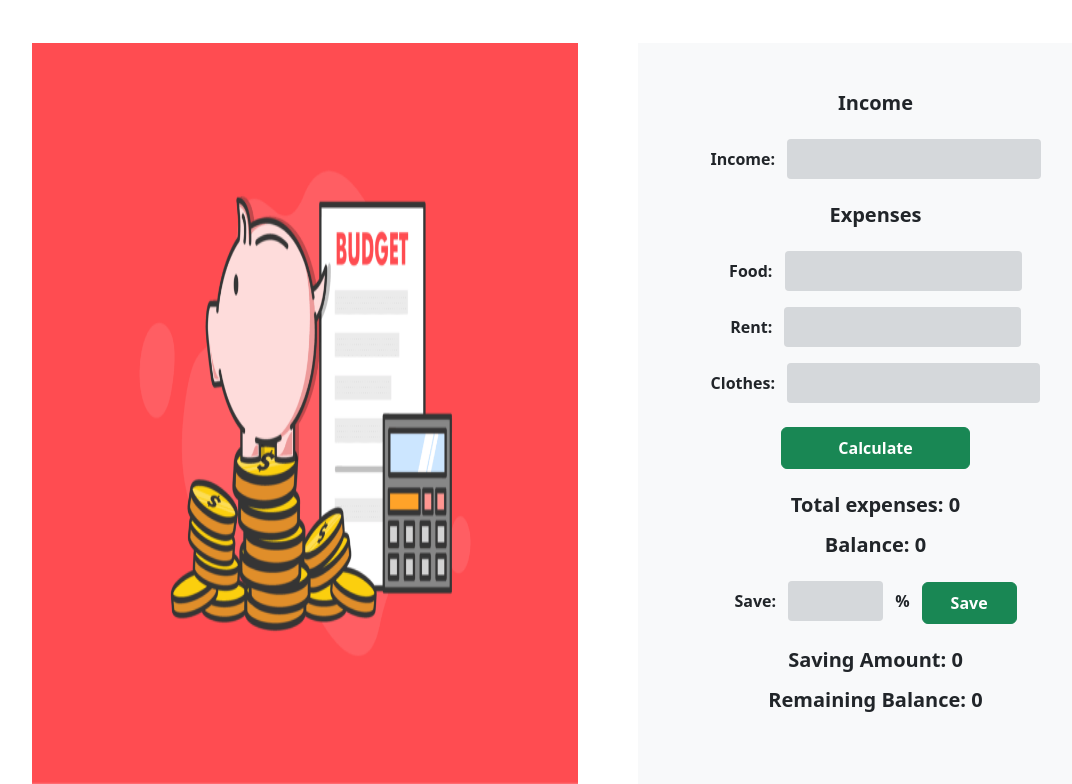
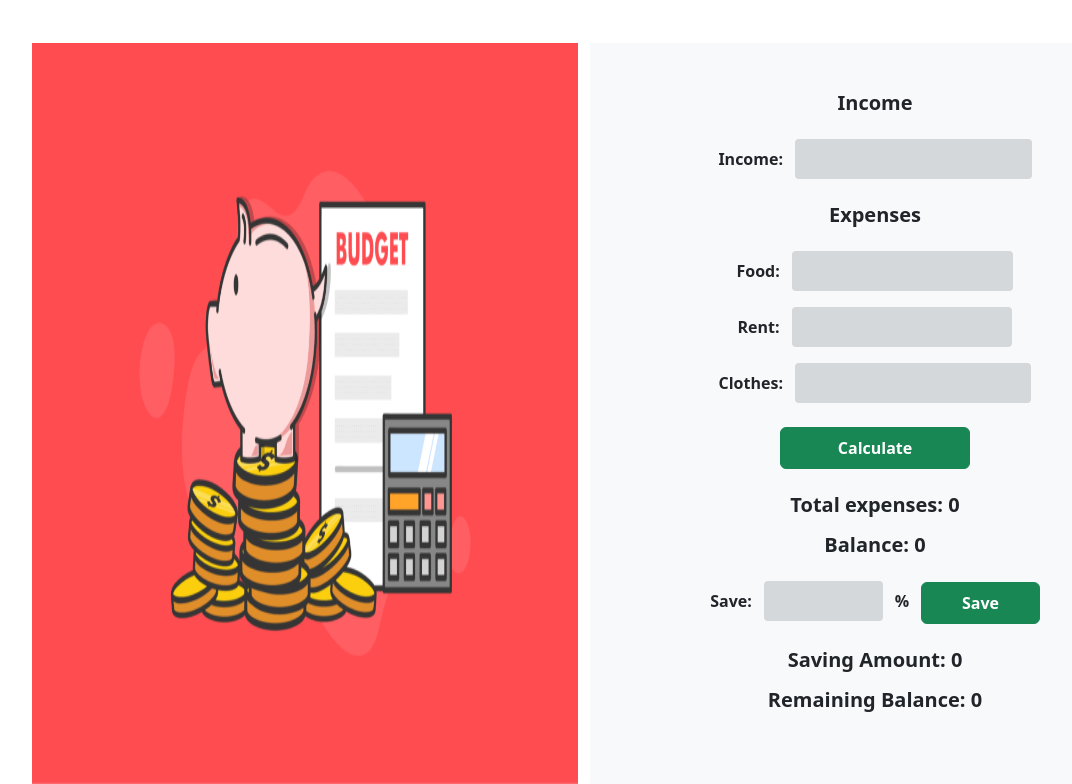
Before and after one commit to mashruf/money-matters, a plain HTML site: page index.html in a window 1280 px wide. Shown: the part 101-885 px from the top of the page, without its empty margins (50-1122 px from the left). Drawn offline with nearby package versions, Linux system fonts and the light colour scheme.

Commit message:
button and input field size fixed

```diff
--- a/css/style.css
+++ b/css/style.css
@@ -9,11 +9,11 @@
 }
 
 .input-width {
-    width: 75%;
+    width: 70%;
 }
 
 .calculate-button-width {
-    width: 50%;
+    width: 40%;
 }
 
 .save-input-width {
--- a/index.html
+++ b/index.html
@@ -27,11 +27,11 @@
     <!-- main -->
     <main>
         <div class="container">
-            <div class="row gap-5">
+            <div class="row">
                 <div class="col-12 col-md-6">
                     <img class=" w-100 h-100" src="images/money-matters.png" alt="">
                 </div>
-                <div class="col-12 col-md-5 bg-light p-5 text-center">
+                <div class="col-12 col-md-6 bg-light p-5 text-center">
                     <!-- income -->
                     <h5 class="fw-bold mb-4">Income</h5>
                     <label class="mb-4">
```
